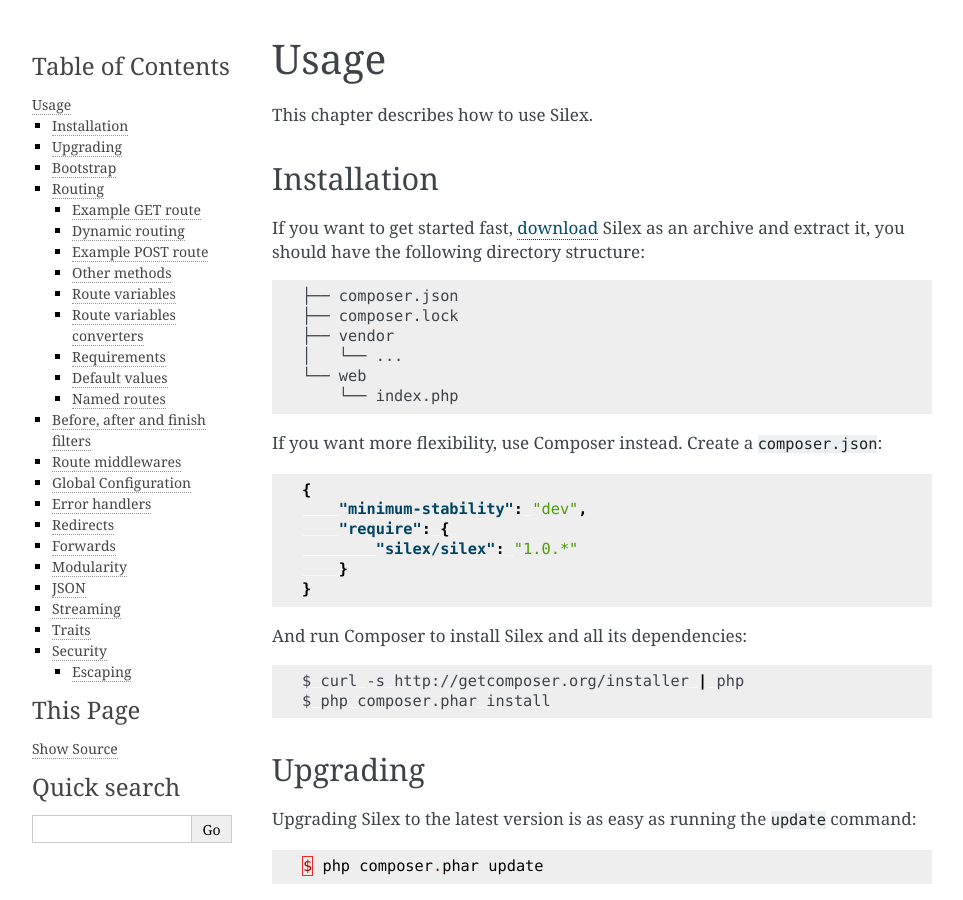
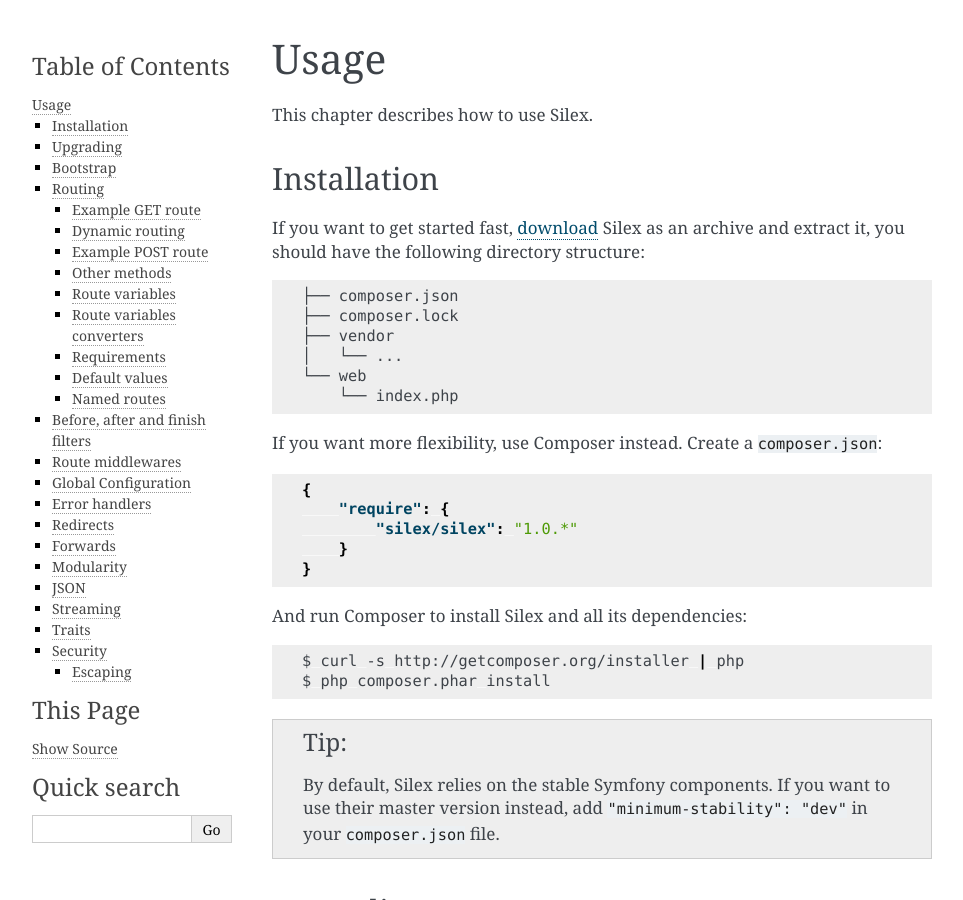
Before and after one commit to silexphp/Silex, a Sphinx documentation site: the page built from doc/usage.rst, in a window 1280 px wide and 900 px high. Shown: the whole window, without its empty margins (148-1111 px from the left). Built offline with Sphinx 7.4.7, drawn with Linux system fonts in a browser that asks for light colours.

```diff
--- a/doc/usage.rst
+++ b/doc/usage.rst
@@ -36,6 +35,12 @@
 
     $ curl -s http://getcomposer.org/installer | php
     $ php composer.phar install
+
+.. tip::
+
+    By default, Silex relies on the stable Symfony components. If you want to
+    use their master version instead, add ``"minimum-stability": "dev"`` in
+    your ``composer.json`` file.
 
 Upgrading
 ---------
```
Also changed, not shown: other parts of doc/usage.rst (+0 -1 lines), composer.json (+19 -19 lines), 2 other files.
